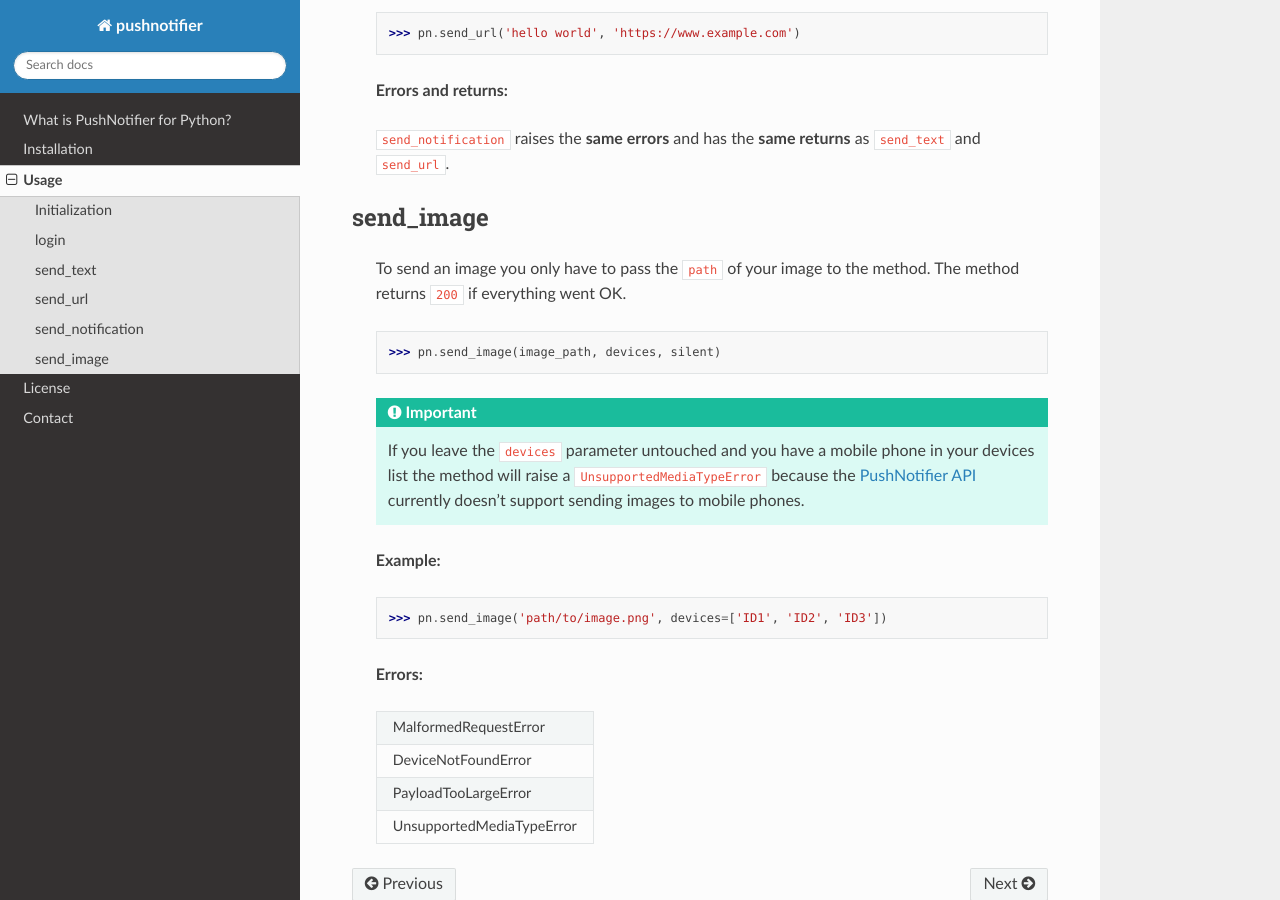
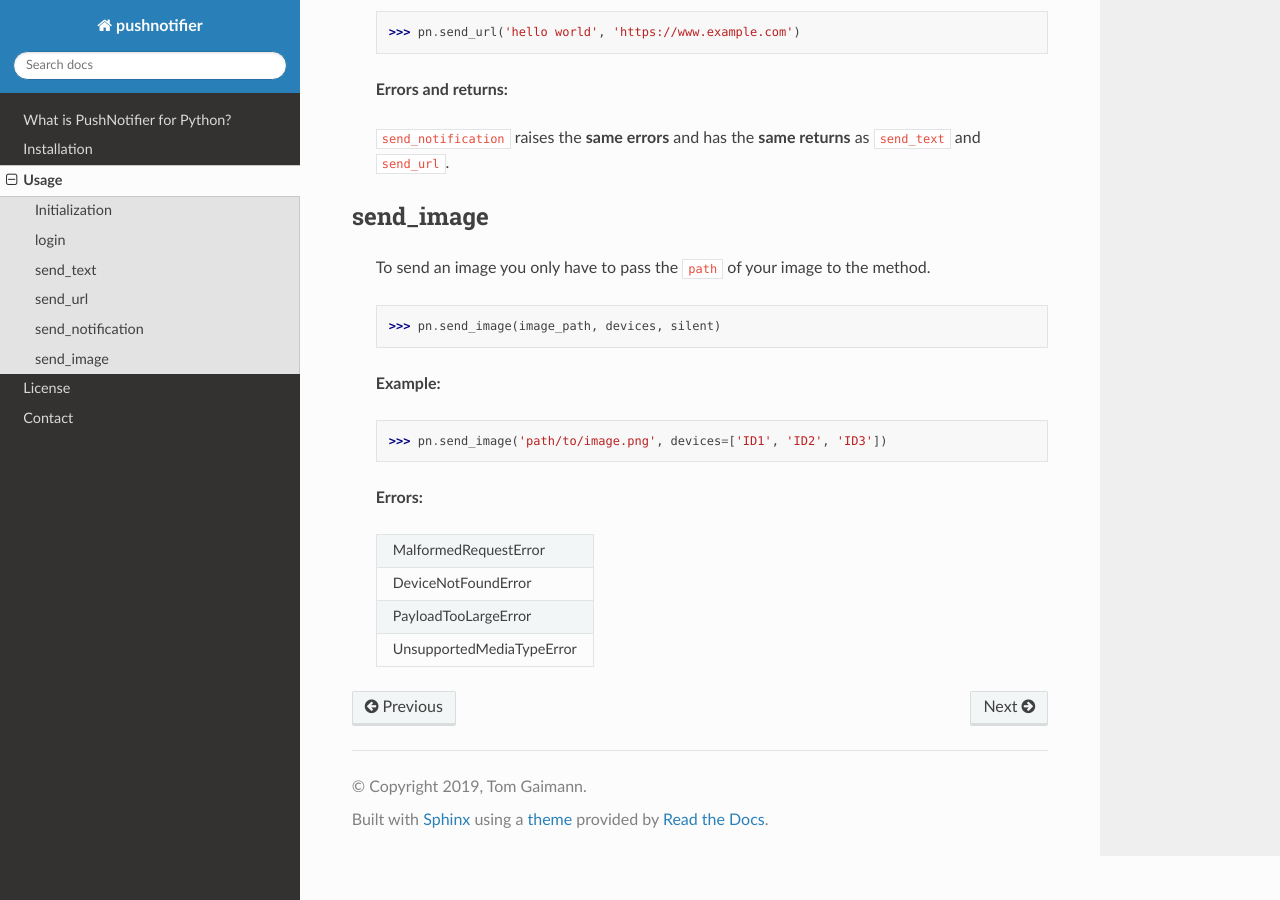
Before and after one commit to tomg404/pushnotifier-python, a Sphinx documentation site: the page built from docs/usage.rst, in a window 1280 px wide and 900 px high, scrolled down 1874 px. Built offline with Sphinx 7.4.7 and the Read the Docs theme 2.0.0, drawn with Linux system fonts in a browser that asks for light colours; some of the changed text lies outside the part shown.

Commit message:
update documentation

```diff
--- a/docs/usage.rst
+++ b/docs/usage.rst
@@ -44,8 +44,7 @@ send_text
   By default the message gets sent to all ``devices`` linked to your
   `PushNotifier <https://pushnotifier.de>`_ account.
   The ``silent`` parameter, which by default is set to ``False`` specifies if the
-  message triggers a sound on the device(s) it gets sent to. ``send_text`` returns
-  ``200`` if nothing went wrong.
+  message triggers a sound on the device(s) it gets sent to.
 
 
   **Example:** Send the message to specific devices only and don't trigger a sound
@@ -110,17 +109,10 @@ send_image
 ----------
 
   To send an image you only have to pass the ``path`` of your image to the method.
-  The method returns ``200`` if everything went OK.
 
   ::
 
       >>> pn.send_image(image_path, devices, silent)
-
-  .. IMPORTANT::
-    If you leave the ``devices`` parameter untouched and you have a
-    mobile phone in your devices list the method will raise a ``UnsupportedMediaTypeError``
-    because the `PushNotifier API <https://pushnotifier.de>`_ currently doesn't
-    support sending images to mobile phones.
 
   **Example:**
 
```
